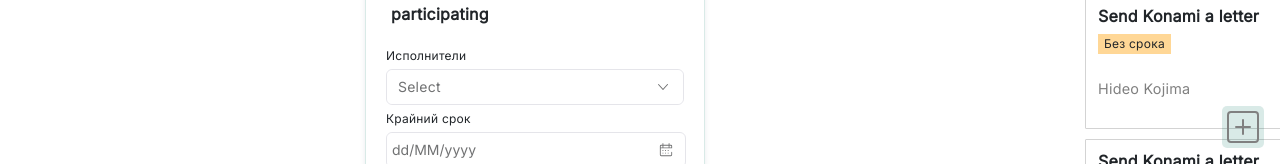
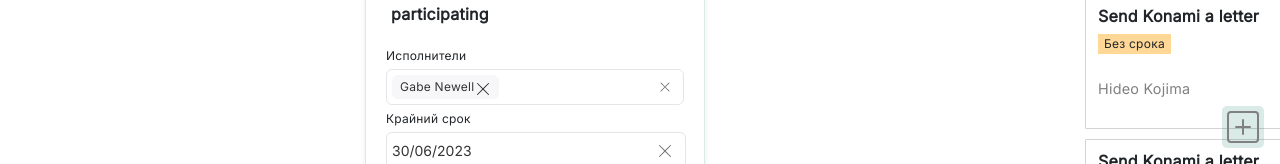
Before and after one commit to adonocolor/Task-Manager, a React app: page / in a window 1280 px wide. Both pictures are taken after a click on the element 535 px from the left and 436 px from the top of the page. Shown: the part 636-800 px from the top of the page. Built offline with nearby package versions, Linux system fonts and the light colour scheme.

Commit message:
feat: multiple authors for the task now available, author & date & category defaultValue in UpdateTaskForm fix: addTask modal position, textarea maxHeight

```diff
--- a/src/components/Forms/Task/UpdateTaskForm.js
+++ b/src/components/Forms/Task/UpdateTaskForm.js
@@ -5,15 +5,13 @@ import {CrossIcon} from "../../Icons";
 import { Form, TagPicker, DatePicker, InputPicker} from "rsuite";
 import '../../../styles/rsuite.scss'
 
-const data = employees.map((employee) => {
-    return ({label: employee.name, value: employee.id})
+
+const categories = taskStatus.map((task) => {
+    return ({label: task.title, value: task.id, color: task.color})
 })
 
-const categories = taskStatus.map((task) => {
-    return ({label: task.title, value: task.title, color: task.color})
-})
 
-export const UpdateTaskForm = ({open, onClose, title}) => {
+export const UpdateTaskForm = ({open, onClose, title, author, date, status}) => {
     if (!open) return null
     else
         return (
@@ -30,34 +28,18 @@ export const UpdateTaskForm = ({open, onClose, title}) => {
                         <div className='form'>
                             <Form.Group>
                                 <Form.ControlLabel>Исполнители</Form.ControlLabel>
-                                <TagPicker style={{fontSize: "0.75rem"}} data={data} />
+                                <TagPicker defaultValue={author.map(item => item.id)} style={{fontSize: "0.75rem"}} data={employees} labelKey="name" valueKey="id" />
                             </Form.Group>
                             <Form.Group>
                                 <Form.ControlLabel>Крайний срок</Form.ControlLabel>
-                                <DatePicker/>
+                                <DatePicker defaultValue={date}/>
                             </Form.Group>
                             <Form.Group>
                                 <Form.ControlLabel>Категория</Form.ControlLabel>
                                 <InputPicker
                                     data={categories}
                                     placeholder="Выберите категорию"
-
-                                    renderMenuItem={(label, item) => {
-                                        return (
-                                            <div>
-                                                <i className="rs-icon rs-icon-user"/> {label}
-                                            </div>
-                                        );
-                                    }}
-
-                                    renderMenuGroup={(label, item) => {
-                                        return (
-                                            <div>
-                                                <i className="rs-icon rs-icon-group"/> {label} - ({item.children.length})
-                                            </div>
-                                        );
-                                    }}
-
+                                    defaultValue={status.id}
                                     renderValue={(value, item, selectedElement) => {
                                         const {color} = item
                                         return (
@@ -65,7 +47,7 @@ export const UpdateTaskForm = ({open, onClose, title}) => {
                                               <span>
                                                 <div className="categoryIcon" style={{background: color}}/>
                                               </span>{' '}
-                                                {value}
+                                                {item.label}
                                             </div>
                                         );
                                     }}
--- a/src/components/Task.js
+++ b/src/components/Task.js
@@ -30,7 +30,7 @@ function parseAuthors(author) {
 }
 
 
-export const Task = ({title, author, date, color}) => {
+export const Task = ({title, author, date, status, color}) => {
     const [updateTaskModal, setUpdateTask] = useState(false)
     return (
         <div className='taskContainer'>
@@ -56,7 +56,7 @@ export const Task = ({title, author, date, color}) => {
             </span>
                 </div>
             </article>
-            <UpdateTaskForm title={title} open={updateTaskModal} onClose={() => setUpdateTask(false)}/>
+            <UpdateTaskForm author={author} status={status} date={date} title={title} open={updateTaskModal} onClose={() => setUpdateTask(false)}/>
         </div>
     );
 };
--- a/src/index.html
+++ b/src/index.html
@@ -2,7 +2,7 @@
 <html lang="en">
 <head>
     <meta charset="UTF-8">
-    <title>Title</title>
+    <title>Task Manager</title>
 </head>
 <body>
     <div id="root"></div>
--- a/src/styles/updateTask.scss
+++ b/src/styles/updateTask.scss
@@ -2,7 +2,6 @@
 
 .updateFormContainer {
   position: relative;
-  z-index: 1000;
   bottom: 6px;
   width: 350px;
 
```
